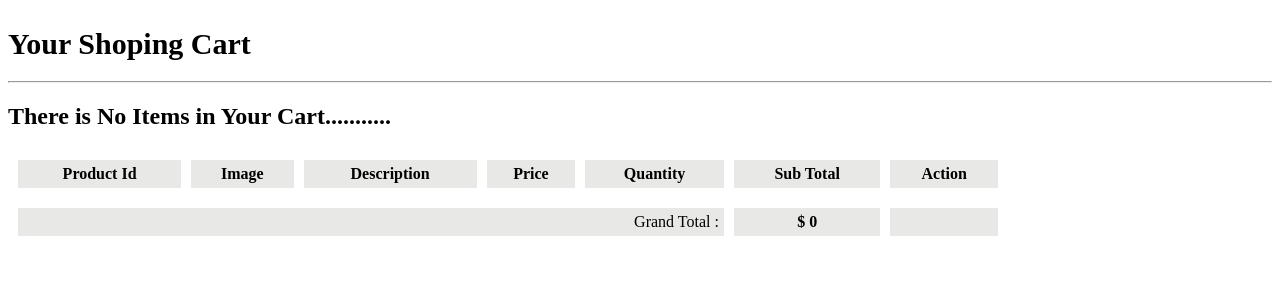
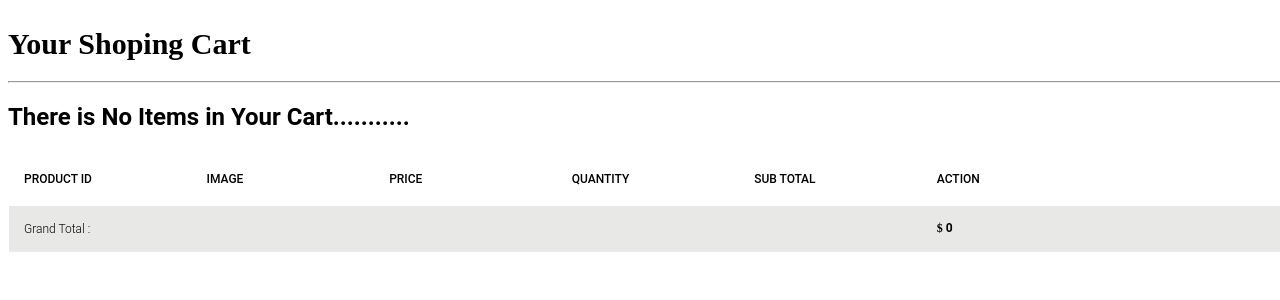
Before and after one commit to ivanck9611/EchoV3, a PHP site: page /Cart.php in a window 1280 px wide. Shown: the top 300 px of the page. Run offline with PHP 8.4, Linux system fonts and the light colour scheme.

Commit message:
update css

```diff
--- a/Cart.php
+++ b/Cart.php
@@ -2,6 +2,65 @@
 <body>
 <link rel = "stylesheet" type = "text/css" href = "mystyle.css">
 <link rel = "stylesheet" type = "text/css" href = "menu.css">
+<style>
+table{
+  width:100%;
+  table-layout: fixed;
+}
+.tbl-header{
+  background-color: rgba(255,255,255,0.6667);
+ }
+.tbl-content{
+  height:100%;
+  overflow-x:auto;
+  margin-top: 0px;
+  border: 1px solid rgba(255,255,255,0.3);
+}
+th{
+  padding: 20px 15px;
+  text-align: left;
+  font-weight: 500;
+  font-size: 12px;
+  color: #000;
+  text-transform: uppercase;
+}
+td{
+  padding: 15px;
+  text-align: left;
+  vertical-align:middle;
+  font-weight: 300;
+  font-size: 12px;
+  color: #000;
+  border-bottom: solid 1px rgba(255,255,255,0.1);
+}
+
+
+
+@import url(https://fonts.googleapis.com/css?family=Roboto:400,500,300,700);
+body{
+  background: -webkit-linear-gradient(left, #555, #444);
+  background: linear-gradient(to right, #fff, #fff);
+  font-family: 'Roboto', sans-serif;
+	width:100%;
+}
+section{
+  margin: 50px;
+}
+
+/* for custom scrollbar for webkit browser*/
+
+::-webkit-scrollbar {
+    width: 6px;
+}
+::-webkit-scrollbar-track {
+    -webkit-box-shadow: inset 0 0 6px rgba(0,0,0,0.3);
+}
+::-webkit-scrollbar-thumb {
+    -webkit-box-shadow: inset 0 0 6px rgba(0,0,0,0.3);
+}
+</style>
+
+</style>
 <h1 class = "f"> Your Shoping Cart</h1>
 <hr>
 
@@ -83,9 +142,18 @@ $_SESSION['cart'] = array();
 
 	}
 
-echo "<table  width = 1000 cellspacing = 10 cellpadding = 5 style='font-family:Futura Lt BT; font-weight:400;'> <tr align = center  style = 'background-color:#e8e9e7;'>";
+echo "<div class=tbl-content>";
 
-echo "<b><td> <strong>Product Id  <td> <strong> Image <td> <strong> Description <td><strong> Price <td><strong>Quantity<td> <strong> <strong>Sub Total </td> <td><strong> Action </td> <tr>";
+echo "<table  cellpadding=0 cellspacing=0 border=0> <tr align = center  style = 'background-color:#e8e9e7;'>";
+
+echo "<thead><tr>
+				<th>Product ID</th>
+				<th>Image</th>
+				<th>Price</th>
+				<th>Quantity</th>
+				<th>Sub total</th>
+				<th>Action</th>
+			</tr></thead></div>";
 
 $tp2 = 0;
 
@@ -96,13 +164,15 @@ foreach ($_SESSION["cart"] as $item)
 	$tp = $item['quan'] * $item['price'];
 	$tp2 += $tp;
 
+	echo "<table cellpadding=0 cellspacing=0 border=0>
+					<tbody><tr>";
 	echo "<td align = 'center'> ".$item['id'];
 	echo "<td align = 'center'><img src = '".$item['image']."' height = 120 width = 120>";
 	echo "<td align = 'center'> ".$item['price'];
 	echo "<td align = 'center'> ".$item['quan'];
 	echo "<td align = 'center'>".$tp;
 	echo "<td align = 'center'> <a href ='Cart.php?action&id=$i'> <img src = 'remove_x.gif' height = 10 width = 10> </a> </td>";
-
+	echo "</tr>";
 	echo "<tr>";
 
 
--- a/Header.php
+++ b/Header.php
@@ -1,6 +1,6 @@
 <!DOCTYPE HTML>
 <head>
-<title>FashioMode.com</title>
+<title>Echo.com</title>
 <style type="text/css">
 <style>
 
@@ -108,7 +108,7 @@ text-align:center;
 
   <div class="container lightGreen pullDown">
     <a href="index.php">HOME</a>
-    <a href="contactus.php" target="myframe">CATEGORY</a>
+    <a href="Category.php" target="myframe">CATEGORY</a>
     <a href="AboutUs.html" target="myframe">ABOUT US</a>
     <a href="contactus.php" target="myframe">CONTACT US</a>
     <a href="Cart.php" target="myframe">CART</a>
```
Also changed, not shown: Category.php (added, +17 -0 lines), Router.php (+6 -5 lines), mystyle.css (+45 -0 lines), navigation.php (+41 -71 lines), img/products/category-headphone.png (added), img/products/category-keyboard.png (added), img/products/category-router.png (added).
